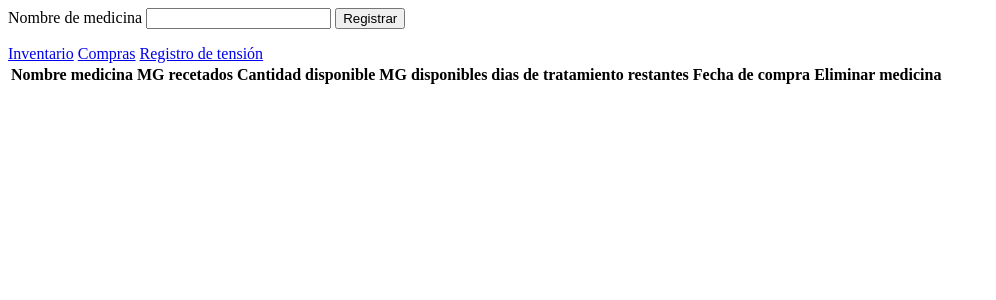
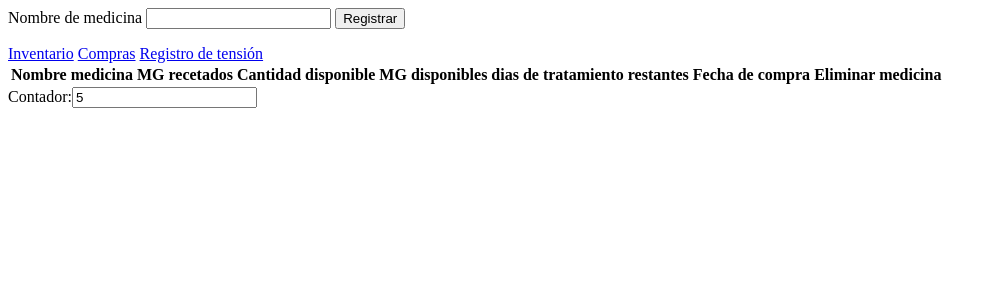
Before and after one commit to Dilcinea93/CRUD_codeIgniter, a CodeIgniter app: the page made by application/views/pages/inventario.php in a window 1280 px wide. Shown: the top 300 px of the page, without its empty margins (0-996 px from the left). Run offline with CodeIgniter, Linux system fonts and the light colour scheme; data that the repository does not hold is empty; some libraries are stand-ins or nearby versions.

Commit message:
se establece un ejemplo con la funcion setInterval

```diff
--- a/application/views/pages/inventario.php
+++ b/application/views/pages/inventario.php
@@ -1,6 +1,6 @@
 <html>
 	<head></head>
-	<body>
+	<body onLoad="setInterval('contador()',1000);">
 
 		<?php
 			// echo anchor('name_of_controller_file/function_name_if_any', 'Sign Out', array('class' => '', 'id' => ''));
@@ -53,6 +53,18 @@
 				</tr>
 			</table>
 		</div>
+
+<form>
+<label for="contador">Contador:</label><input type="text" id="contador">
+</form>
+<script>
+	var cont = 0;
+function contador(){
+	var contador = document.getElementById("contador");
+	contador.value = cont;
+	cont++;
+}
+</script>
 		<script type="text/javascript" src="<?php echo base_url() ?>assets/js/vue/vue.js"></script>
 		<script type="text/javascript" src="<?php echo base_url() ?>assets/js/vue/vue-resource.js"></script>
 
```
